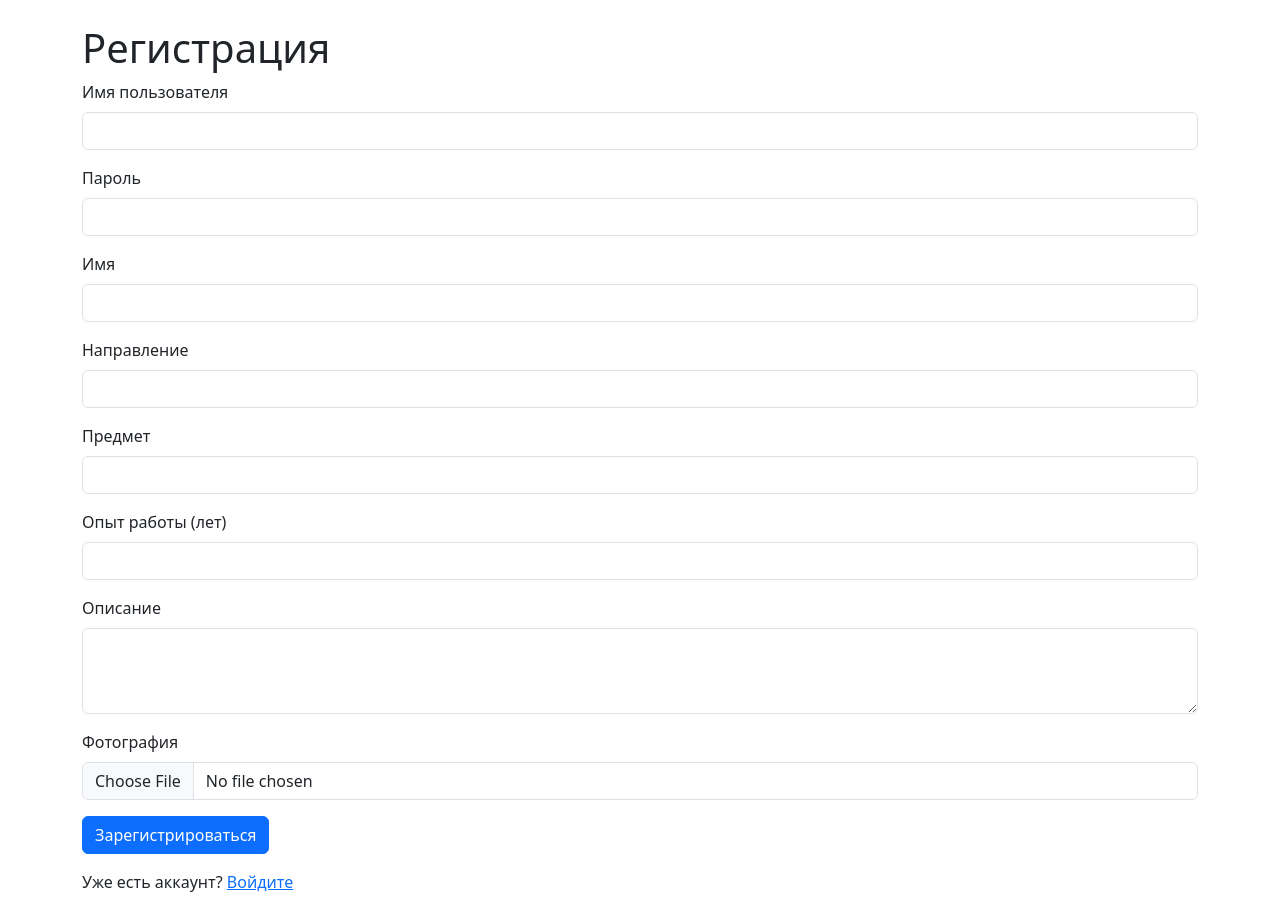
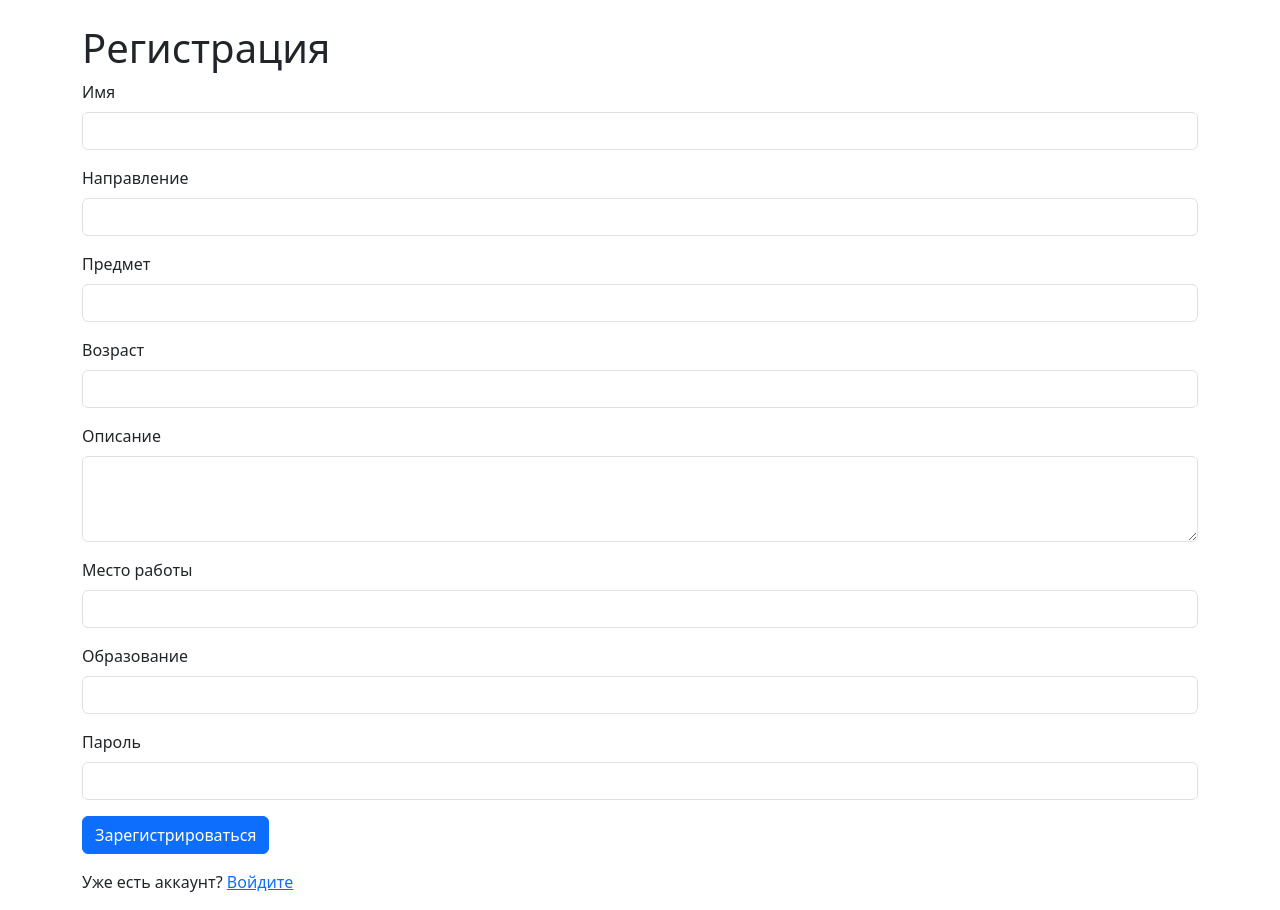
Before and after one commit to ssvXD/devHack_komandochka, a Flask app: page /register in a window 1280 px wide. Shown: the part 56-966 px from the top of the page. Run offline with Flask 3, Linux system fonts and the light colour scheme; parts of the project's set-up code (start-up, migrations or seed data) failed here and were passed over.

Commit message:
Update register.html

```diff
--- a/templates/register.html
+++ b/templates/register.html
@@ -15,18 +15,8 @@
 
     <div class="container mt-4">
         <h1>Регистрация</h1>
-        <form action="/register" method="POST" enctype="multipart/form-data">
+        <form action="/register" method="POST">
             <!-- Основные данные для регистрации -->
-            <div class="mb-3">
-                <label for="username" class="form-label">Имя пользователя</label>
-                <input type="text" class="form-control" id="username" name="username" required>
-            </div>
-            <div class="mb-3">
-                <label for="password" class="form-label">Пароль</label>
-                <input type="password" class="form-control" id="password" name="password" required>
-            </div>
-
-            <!-- Дополнительные поля -->
             <div class="mb-3">
                 <label for="name" class="form-label">Имя</label>
                 <input type="text" class="form-control" id="name" name="name" required>
@@ -40,18 +30,24 @@
                 <input type="text" class="form-control" id="subject" name="subject" required>
             </div>
             <div class="mb-3">
-                <label for="experience" class="form-label">Опыт работы (лет)</label>
-                <input type="number" class="form-control" id="experience" name="experience" required>
+                <label for="age" class="form-label">Возраст</label>
+                <input type="number" class="form-control" id="age" name="age" required>
             </div>
             <div class="mb-3">
                 <label for="description" class="form-label">Описание</label>
                 <textarea class="form-control" id="description" name="description" rows="3" required></textarea>
             </div>
-
-            <!-- Поле для загрузки изображения -->
             <div class="mb-3">
-                <label for="photo" class="form-label">Фотография</label>
-                <input type="file" class="form-control" id="photo" name="photo" accept="image/*" required>
+                <label for="work_place" class="form-label">Место работы</label>
+                <input type="text" class="form-control" id="work_place" name="work_place" required>
+            </div>
+            <div class="mb-3">
+                <label for="education" class="form-label">Образование</label>
+                <input type="text" class="form-control" id="education" name="education" required>
+            </div>
+            <div class="mb-3">
+                <label for="password" class="form-label">Пароль</label>
+                <input type="password" class="form-control" id="password" name="password" required>
             </div>
 
             <button type="submit" class="btn btn-primary">Зарегистрироваться</button>
```
